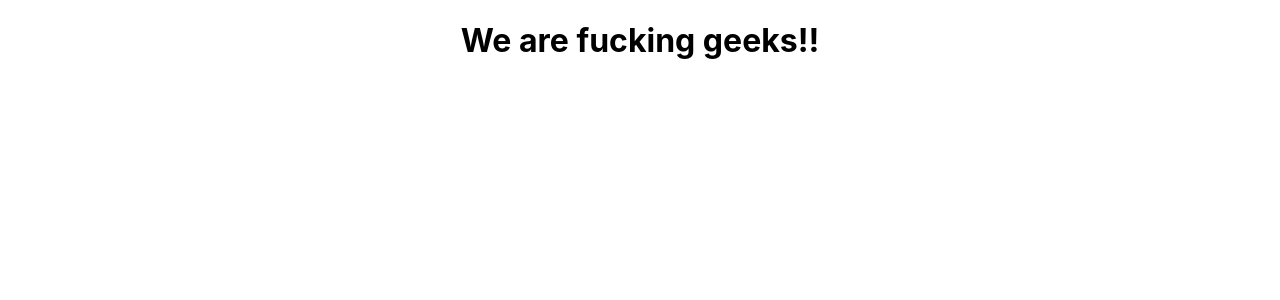
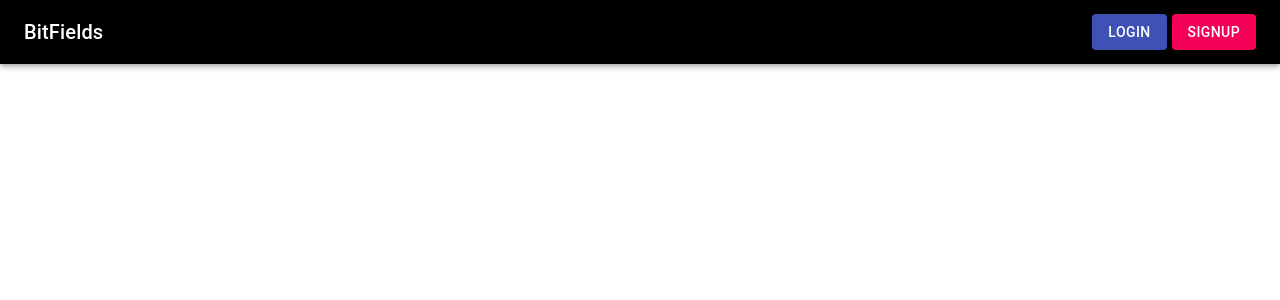
Before and after one commit to hkm007/BitFields, a React (Create React App) app: page / in a window 1280 px wide. Shown: the top 300 px of the page. Built offline with nearby package versions, Linux system fonts and the light colour scheme.

Commit message:
navbar added

```diff
--- a/src/App.js
+++ b/src/App.js
@@ -1,11 +1,11 @@
 import React from 'react';
-import './App.css';
+import Navbar from './components/Navbar';
 
 function App() {
   return (
-    <div className="App">
-      <h1>We are fucking geeks!!</h1>
-    </div>
+    <>
+      <Navbar />
+    </>
   );
 }
 
--- /dev/null
+++ b/src/components/Navbar.js
@@ -0,0 +1,36 @@
+import React from 'react';
+import { AppBar, Toolbar, Typography, Button } from '@material-ui/core';
+import { makeStyles } from '@material-ui/core/styles';
+
+function Navbar() {
+    const classes = useStyles();
+
+    return (
+        <div className={classes.root}>
+            <AppBar position="static" style={{ background: '#000000' }}>
+                <Toolbar>
+                <Typography variant="h6" className={classes.title}>
+                    BitFields
+                </Typography>
+                <Button color="primary" variant="contained" style={{marginRight: '5px'}}>Login</Button>
+                <Button color="secondary" variant="contained">Signup</Button>
+                </Toolbar>
+            </AppBar>
+        </div>
+    )
+}
+
+const useStyles = makeStyles((theme) => ({
+    root: {
+        flexGrow: 1,
+    },
+    menuButton: {
+        marginRight: theme.spacing(2),
+    },
+    title: {
+        flexGrow: 1,
+    }
+}));
+
+
+export default Navbar;
```
